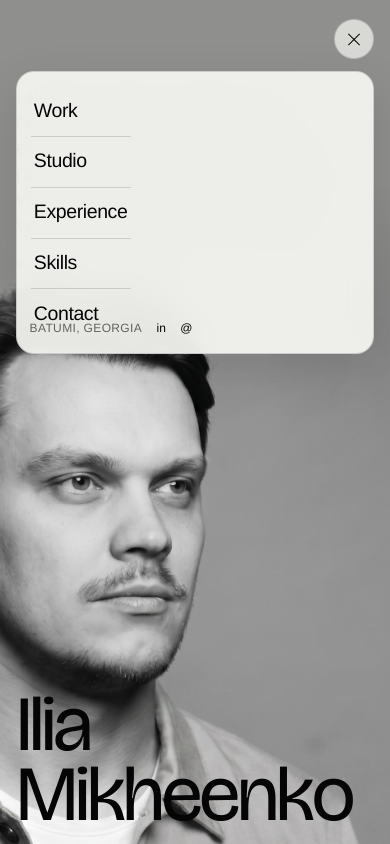
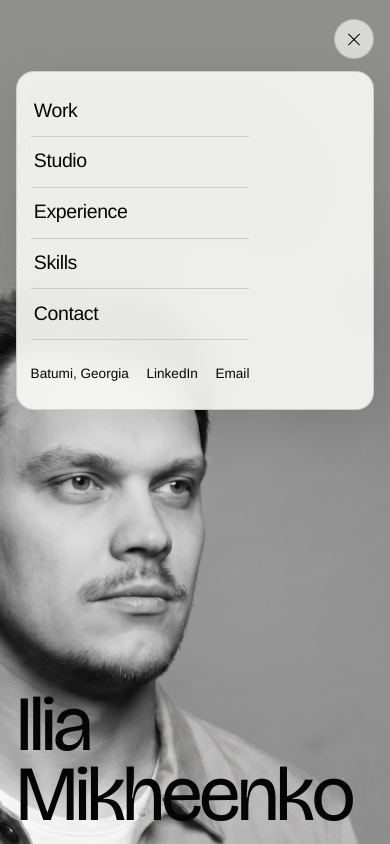
Before and after one commit to miheenko-i/portfolio, a React (Vite) app: page / in a window 390 px wide. Both pictures are taken after a click on the button "Toggle navigation". Shown: the top 844 px of the page. Built offline with nearby package versions, Linux system fonts and the light colour scheme; a web font is replaced by a local one.

Commit message:
Fix mobile navigation contact layout (#2)

```diff
--- a/src/main.jsx
+++ b/src/main.jsx
@@ -244,6 +244,11 @@ export function App() {
           <a href="#contact" onClick={() => setIsMenuOpen(false)}>
             Contact
           </a>
+          <div className="mobileNavContacts" aria-label="Quick contact">
+            <a href="https://www.google.com/maps/search/?api=1&query=Batumi%2C%20Georgia" target="_blank" rel="noreferrer">Batumi, Georgia</a>
+            <a href="https://www.linkedin.com/in/miheenko/" target="_blank" rel="noreferrer">LinkedIn</a>
+            <a href="mailto:mobile.mih@gmail.com">Email</a>
+          </div>
         </nav>
 
         <div className="navTools" aria-label="Contact details">
--- a/src/style.css
+++ b/src/style.css
@@ -1515,3 +1515,11 @@ section[id] { scroll-margin-top: 90px; }
   .nav, .navTools { visibility: hidden; }
   .page.is-menu-open .nav, .page.is-menu-open .navTools { visibility: visible; }
 }
+
+/* Keep mobile contact links inside the menu's own layout, below all navigation links. */
+.mobileNavContacts { display: none; }
+@media (max-width: 820px) {
+  .navTools { display: none; }
+  .mobileNavContacts { display: flex; flex-wrap: wrap; gap: .2rem 1.1rem; padding-top: .7rem; }
+  .mobileNavContacts a { min-height: 44px; display: inline-flex; align-items: center; padding: .5rem 0; border: 0; font-size: .85rem; line-height: 1.3; letter-spacing: 0; }
+}
```
Also changed, not shown: 1 other file (tests, documents, lock files or other folders).
